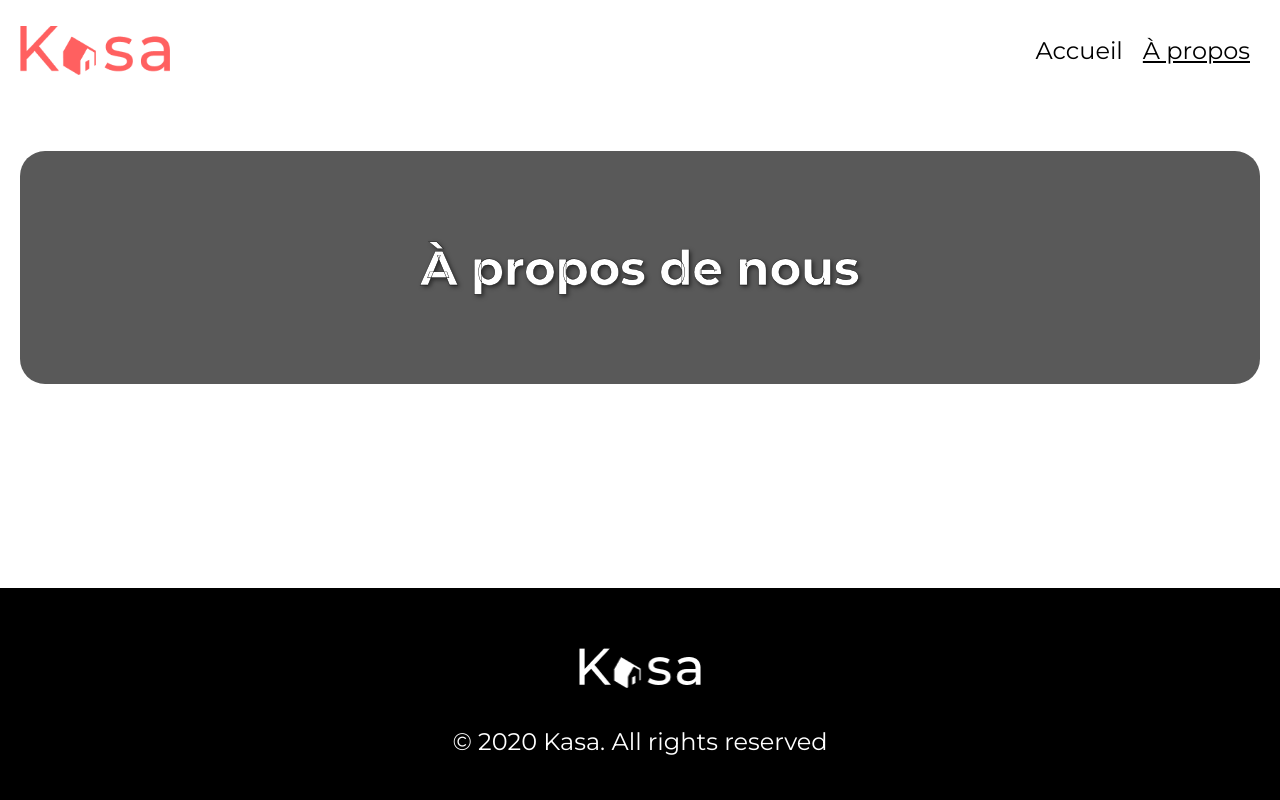
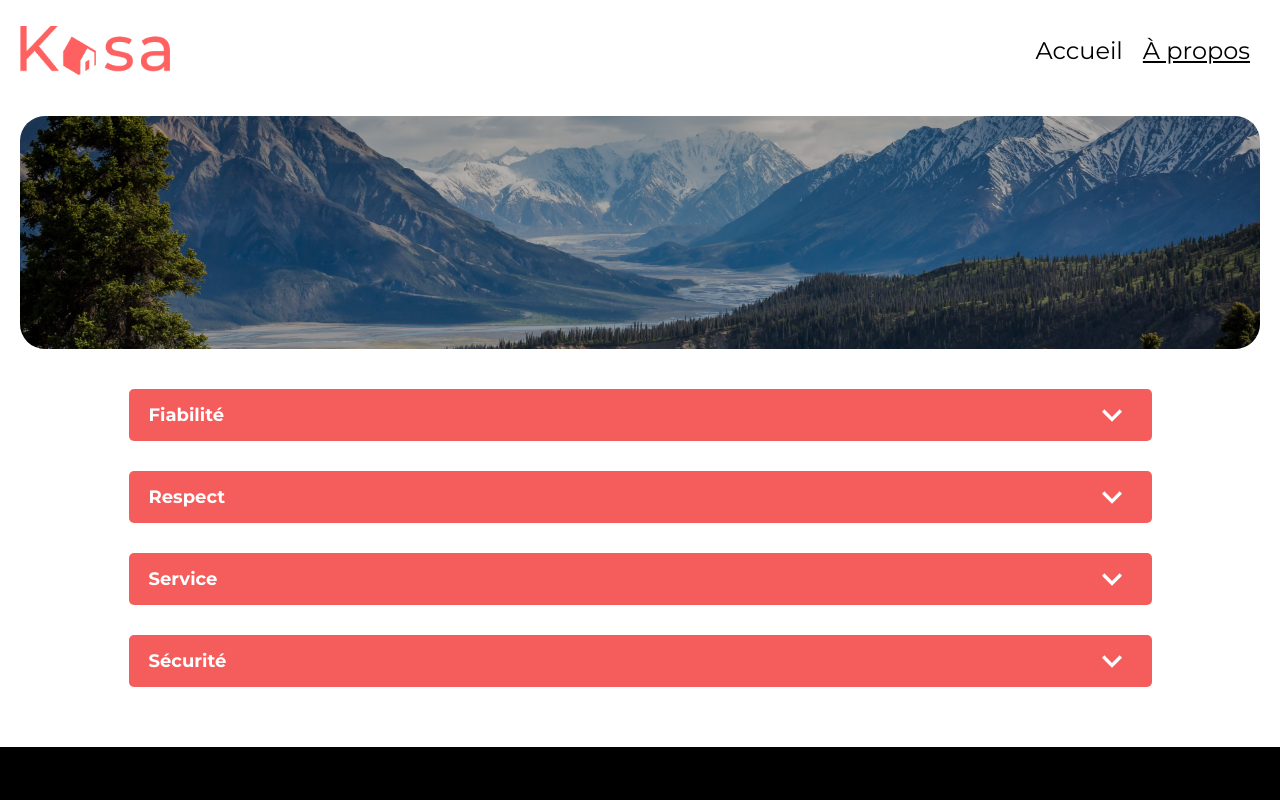
Before and after one commit to LianeCC/projet5, a React (Create React App) app: page /Apropos in a window 1280 px wide. Shown: the top 800 px of the page. Built offline with nearby package versions, Linux system fonts and the light colour scheme.

Commit message:
adding and modifications on components Apropos/Collapse

```diff
--- a/src/components/Banner.js
+++ b/src/components/Banner.js
@@ -1,11 +1,11 @@
 import React from 'react';
 import './Banner.scss';
 
-const Banner = ({ text }) => {
+const Banner = ({ page, text }) => {
   return (
-    <div className="banner">
-      <h1>{text}</h1>
-    </div>
+      <div className={`banner ${page}`}>
+          <h1>{text}</h1>
+      </div>
   );
 };
 
--- a/src/components/Banner.scss
+++ b/src/components/Banner.scss
@@ -3,7 +3,7 @@
   max-width: 1240px;
   width: 100%;
   height: 233px;
-  margin: 0 auto;
+  margin: 15px auto;
   background-size: cover;
   background-position: center;
   border-radius: 25px;
@@ -12,6 +12,20 @@
   justify-content: center;
   align-items: center;
 
+  &.home {
+    background-image: url('../images/image-banner-home.png');
+    &::before {
+      background-color: rgba(0, 0, 0, 0.6);
+    }
+  }
+
+  &.a-propos {
+    background-image: url('../images/image-banner-apropos.png');
+    &::before {
+      background-color: rgba(0, 0, 0, 0.3);
+    }
+  }
+
   &::before {
     content: "";
     position: absolute;
@@ -19,7 +33,6 @@
     left: 0;
     width: 100%;
     height: 100%;
-    background-color: rgba(0, 0, 0, 0.65);
     z-index: 1;
   }
 
@@ -30,7 +43,6 @@
     font-size: 48px;
     font-weight: 700;
     text-align: center;
-    -webkit-text-stroke: 0.4px black;
     text-shadow: 2px 2px 4px rgba(0, 0, 0, 0.5);
   }
 
--- a/src/components/Cards.scss
+++ b/src/components/Cards.scss
@@ -5,8 +5,8 @@
     justify-content: center;
     background-color: #f5f5f5;
     max-width: 1240px;
-    margin: 50px;
-    padding: 70px 0px;
+    margin: 10px 50px;
+    padding: 50px 0px;
     border-radius: 25px;
 
     .card {
--- /dev/null
+++ b/src/components/Collapse.js
@@ -0,0 +1,31 @@
+import React, { useState } from "react";
+import './Collapse.scss';
+
+const Collapse = ({ title, content }) => {
+  const [isOpen, setIsOpen] = useState(false);
+
+  const toggleCollapse = () => {
+    setIsOpen(!isOpen);
+  };
+
+  return (
+    <div className="collapse">
+      <div className="collapse-title" onClick={toggleCollapse}>
+        <h2>{title}</h2>
+        <svg
+          className={`arrow ${isOpen ? "rotate" : ""}`}
+          focusable="false"
+          aria-hidden="true"
+          viewBox="0 0 24 24"
+        >
+          <path d="M16.59 8.59 12 13.17 7.41 8.59 6 10l6 6 6-6z"></path>
+        </svg>
+      </div>
+      <div className={`collapse-content ${isOpen ? 'open' : ''}`}>
+        {content}
+      </div>
+    </div>
+  );
+};
+
+export default Collapse;
--- /dev/null
+++ b/src/components/Collapse.scss
@@ -0,0 +1,47 @@
+.collapse {
+    width: 1023px;
+    min-height: 52px;
+
+    .collapse-title {
+        height: 52px;
+        display: flex;
+        justify-content: space-between;
+        align-items: center;
+        padding: 0px 20px;
+        font-size: 24px;
+        cursor: pointer;
+        background-color: #f55d5d;
+        border-radius: 5px;
+
+        h2 {
+            margin: 0;
+            font-size: 18px;
+            color: white;
+        }
+
+        .arrow {
+            width: 40px;
+            height: 40px;
+            fill: white;
+            transition: transform 0.3s ease;
+        }
+
+        .rotate {
+            transform: rotate(180deg);
+        }
+    }
+
+    .collapse-content {
+        padding: 15px 20px;
+        background-color: #fafafa;
+        opacity: 0;
+        max-height: 0;
+        transition: opacity 0.5s ease, max-height 0.5s ease; /* Transition pour l'opacité et max-height */
+    }
+
+    .collapse-content.open {
+        opacity: 1;
+        margin-bottom: 30px;
+        max-height: 200px;
+    }
+}
--- /dev/null
+++ b/src/data/apropos.json
@@ -0,0 +1,18 @@
+[
+    {
+        "title": "Fiabilité",
+        "content": "Les annonces postées sur Kasa garantissent une fiabilité totale. Les photos sont conformes aux logements, et toutes les informations sont régulièrement vérifiées par nos équipes."
+    },
+    {
+        "title": "Respect",
+        "content": "La bienveillance fait partie des valeurs fondatrices de Kasa. Tout comportement discriminatoire ou de perturbation du voisinage entraînera une exclusion de notre plateforme."
+    },
+    {
+        "title": "Service",
+        "content": "Nos équipes se tiennent à votre disposition pour vous fournir une expérience parfaite. N'hésitez pas à nous contacter si vous avez la moindre question."
+    },
+    {
+        "title": "Sécurité",
+        "content": "La sécurité est la priorité de Kasa. Aussi bien pour nos hôtes que pour les voyageurs, chaque logement correspond aux critères de sécurité établis par nos services. En laissant une note aussi bien à l'hôte qu'au locataire, cela permet à nos équipes de vérifier que les standards sont bien respectés. Nous organisons également des ateliers sur la sécurité domestique pour nos hôtes."
+    }
+]
--- a/src/pages/Apropos.js
+++ b/src/pages/Apropos.js
@@ -1,13 +1,19 @@
 import React from 'react';
 import Banner from "../components/Banner";
+import Collapse from '../components/Collapse';
+import aproposData from '../data/apropos.json';
 import "./Apropos.scss"
-import aproposBanner from '../images/image-banner-apropos.png';
 
 
 const Apropos = () => {
     return (
         <div className="a-propos">
-            <Banner backgroundImage={aproposBanner} text="À propos de nous" />
+            <Banner page="a-propos" text=""/>
+            <div className="collapses">
+                {aproposData.map((item, index) => (
+                <Collapse key={index} title={item.title} content={item.content} />
+                ))}
+            </div>
         </div>
     );
 };
--- a/src/pages/Apropos.scss
+++ b/src/pages/Apropos.scss
@@ -3,8 +3,11 @@
     flex-direction: column;
     justify-content: center;
     align-items: center;
-    margin-top: 50px;
     margin-bottom: 30px;
+
+    .collapses {
+        margin-top: 10px;
+    }
   }
 
    // Media query pour les appareils mobiles
--- a/src/pages/Home.js
+++ b/src/pages/Home.js
@@ -2,16 +2,13 @@
 import Banner from "../components/Banner";
 import "./Home.scss";
 import Cards from '../components/Cards';
-import homeBanner from "../images/image-banner-home.png";
 
 const Home = () => {
     return (
         <div className="home">
-            <Banner backgroundImage={homeBanner} text="Chez vous, partout et ailleurs" />
+            <Banner page="home" text="Chez vous, partout et ailleurs"/>
             <Cards />
         </div>
-
-
     );
 };
 
--- a/src/pages/Home.scss
+++ b/src/pages/Home.scss
@@ -3,7 +3,6 @@
     flex-direction: column;
     justify-content: center;
     align-items: center;
-    margin-top: 50px;
     margin-bottom: 30px;
   }
 
```
